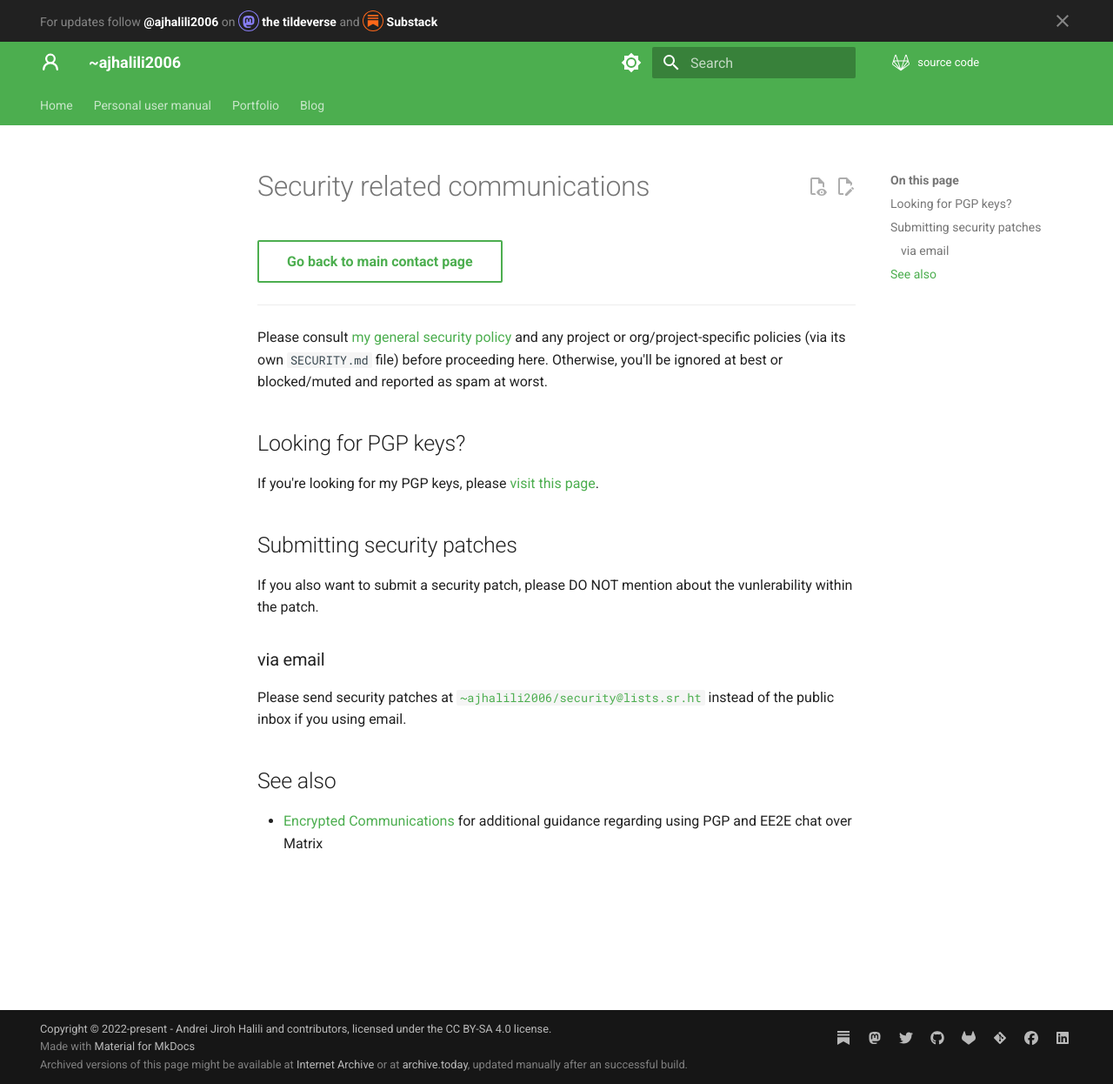
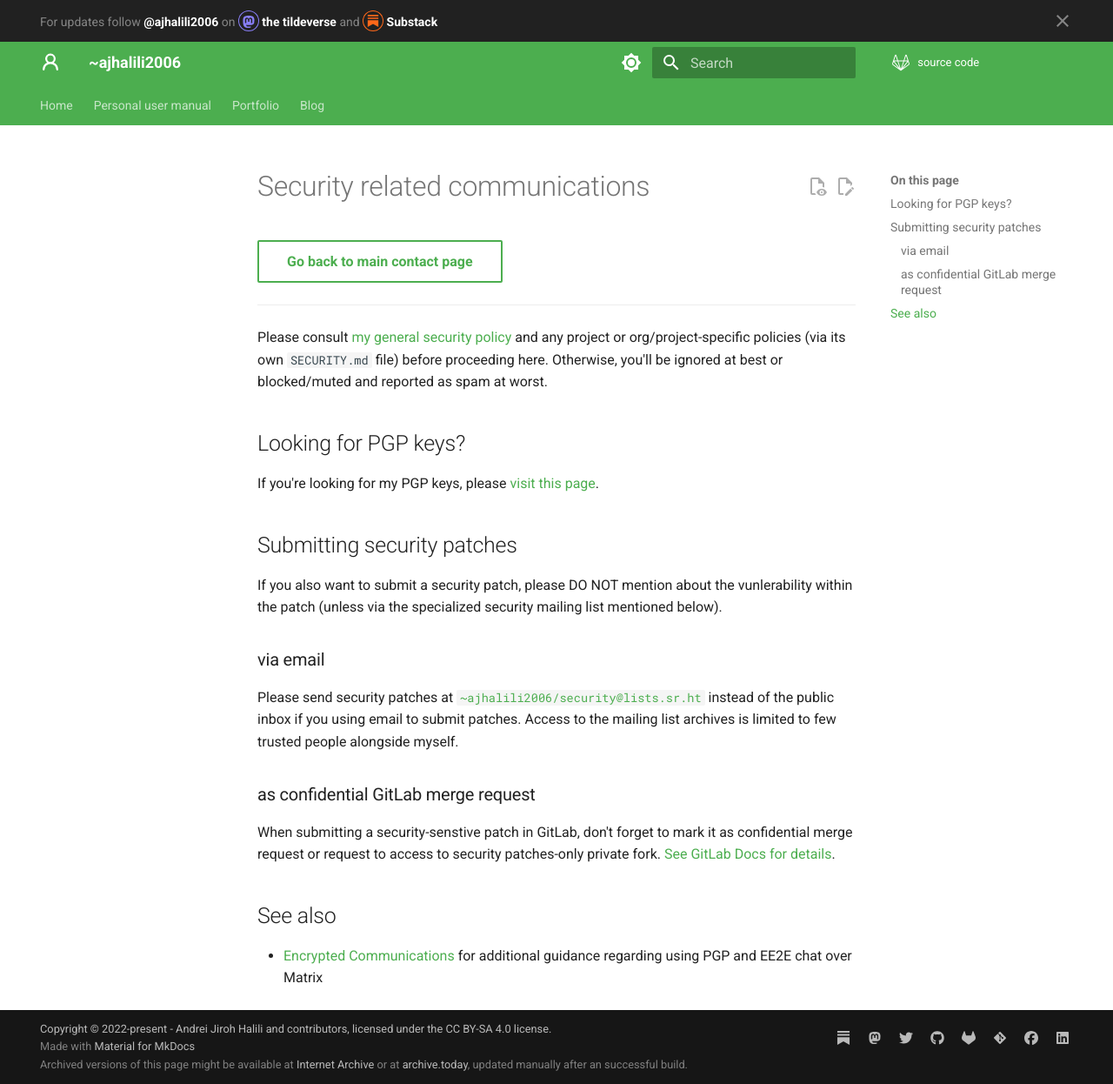
Before and after one commit to andreijiroh-dev/website, an MkDocs documentation site: the page built from markdown/contact/security.md, in a window 1280 px wide and 1246 px high. Shown: the whole window at 87% size. Built offline with MkDocs 1.6.1 and Material for MkDocs 9.7.7, drawn with Linux system fonts in a browser that asks for light colours; a script that is not in the unit is left out.

Commit message:
docs(contact): update contact pages
Signed-off-by: Andrei Jiroh Halili <ajhalili2006@gmail.com>

```diff
--- a/markdown/contact/security.md
+++ b/markdown/contact/security.md
@@ -15,12 +15,19 @@ If you're looking for my PGP keys, please [visit this page](../keys/index.md).
 ## Submitting security patches
 
 If you also want to submit a security patch, please DO NOT mention about the vunlerability
-within the patch.
+within the patch (unless via the specialized security mailing list mentioned below).
 
 ### via email
 
 Please send security patches at [`~ajhalili2006/security@lists.sr.ht`](mailto:~ajhalili2006/security@lists.sr.ht)
-instead of the public inbox if you using email.
+instead of the public inbox if you using email to submit patches. Access to the mailing list
+archives is limited to few trusted people alongside myself.
+
+### as confidential GitLab merge request
+
+When submitting a security-senstive patch in GitLab, don't forget to mark it as
+confidential merge request or request to access to security patches-only private fork.
+[See GitLab Docs for details](https://docs.gitlab.com/ee/user/project/merge_requests/confidential.html).
 
 ## See also
 
```
Also changed, not shown: markdown/contact/product-reviews.md (line endings or trailing spaces).
